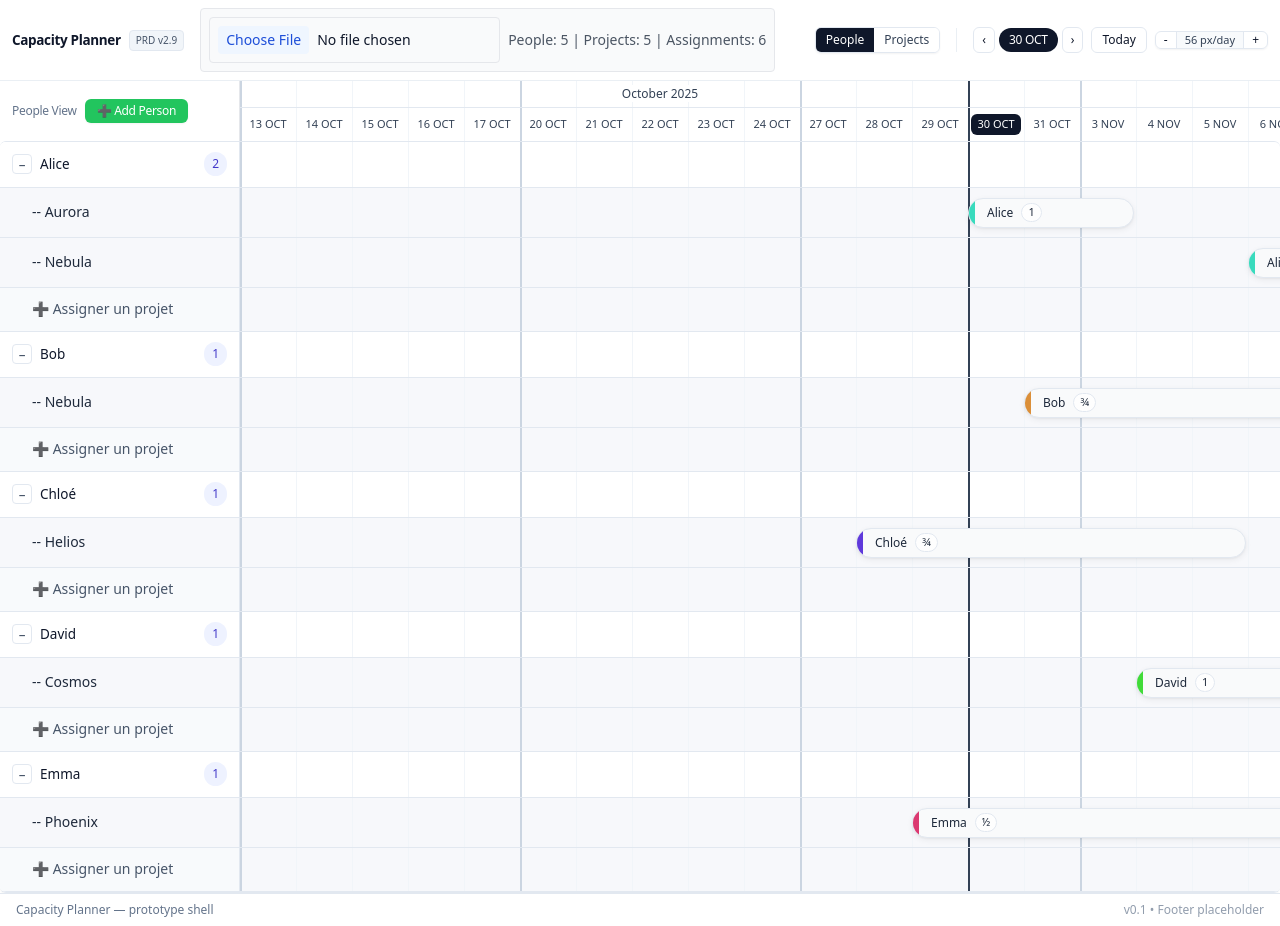
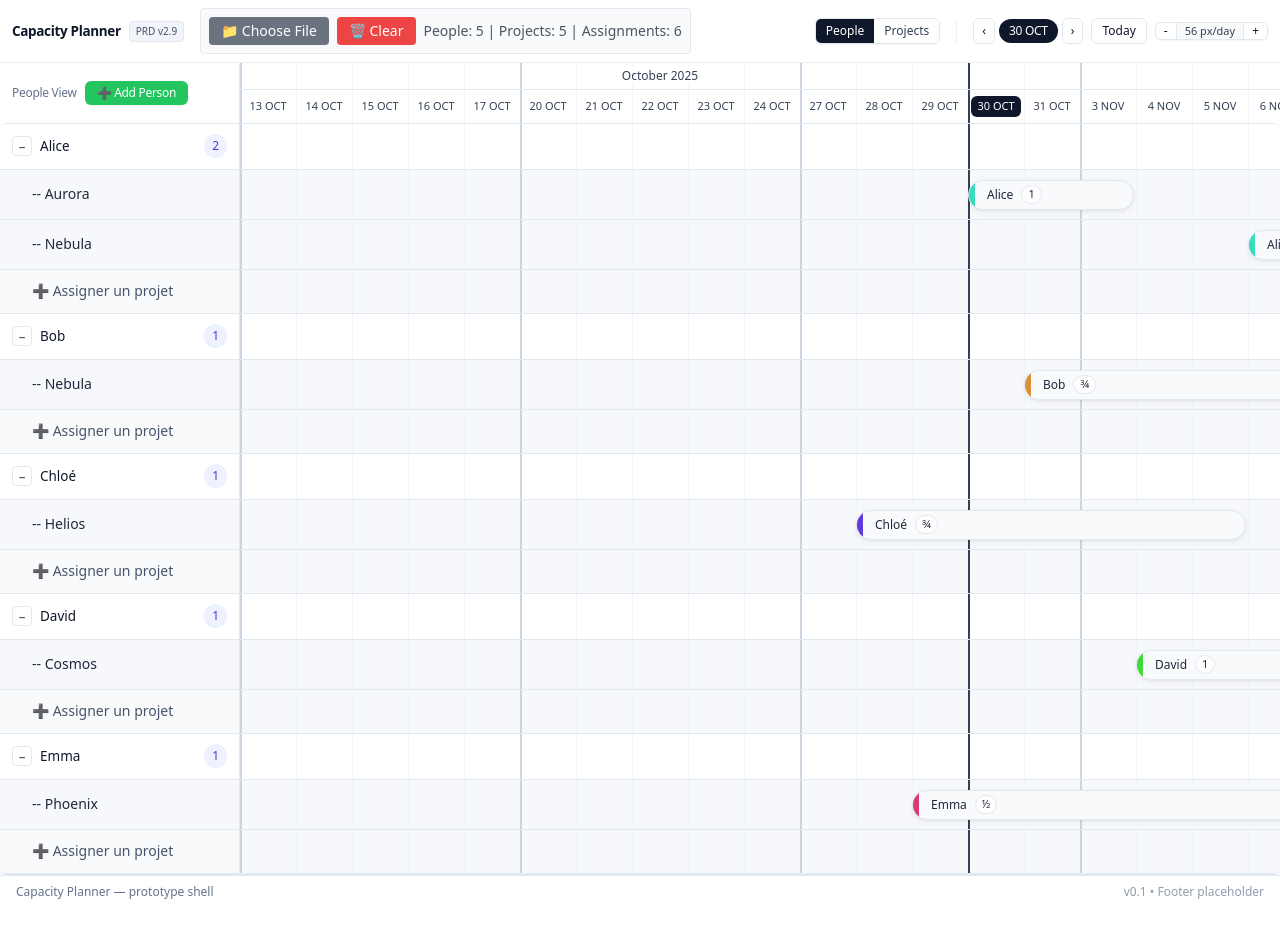
Before and after one commit to omniflow-oss/of-planner, a Nuxt app: page / in a window 1280 px wide. Both pictures are taken after a click on the button "📊 Load Sample". Shown: the top 926 px of the page. Built offline with nearby package versions, Linux system fonts and the light colour scheme.

Commit message:
customize upload input

```diff
--- a/components/DataManager.vue
+++ b/components/DataManager.vue
@@ -1,17 +1,23 @@
 <template>
   <div class="flex items-center gap-2 p-2 bg-gray-50 rounded border">
+    <!-- Hidden File Input -->
+    <input
+      ref="fileInput"
+      type="file"
+      accept=".json"
+      @change="handleFileSelect"
+      class="hidden"
+    />
 
-
-    <!-- File Input Container -->
-    <div class="flex items-center gap-2 p-2 bg-gray-50 rounded border">
-      <input
-        ref="fileInput"
-        type="file"
-        accept=".json"
-        @change="handleFileSelect"
-        class="text-sm file:mr-2 file:py-1 file:px-2 file:rounded file:border-0 file:text-sm file:bg-blue-50 file:text-blue-700 hover:file:bg-blue-100"
-      />
-    </div>
+    <!-- Custom File Input Button -->
+    <button
+      @click="triggerFileInput"
+      :disabled="loading"
+      class="px-3 py-1 text-sm bg-gray-500 text-white rounded hover:bg-gray-600 transition-colors disabled:opacity-50 disabled:cursor-not-allowed w-fit"
+      title="Upload JSON data file"
+    >
+      📁 Choose File
+    </button>
 
     <!-- Load Sample Data Button (only show when no data exists) -->
     <button
@@ -22,6 +28,17 @@
       title="Load sample data from /public/planner-data.json (5 people, 5 projects, 6 assignments)"
     >
       📊 Load Sample
+    </button>
+
+    <!-- Clear Data Button (only show when data exists but can't be reset) -->
+    <button
+      v-if="store.hasData && !store.canReset"
+      @click="clearAllData"
+      :disabled="loading"
+      class="px-3 py-1 text-sm bg-red-500 text-white rounded hover:bg-red-600 transition-colors disabled:opacity-50 disabled:cursor-not-allowed"
+      title="Clear all data (people, projects, assignments)"
+    >
+      🗑️ Clear
     </button>
 
      <!-- Reset Data Button (only show when data can be reset) -->
@@ -67,6 +84,10 @@ const store = usePlannerStore()
 const fileInput = ref<HTMLInputElement>()
 const loading = ref(false)
 
+const triggerFileInput = () => {
+  fileInput.value?.click()
+}
+
 const handleFileSelect = async (event: Event) => {
   const target = event.target as HTMLInputElement
   const file = target.files?.[0]
@@ -88,8 +109,6 @@ const handleFileSelect = async (event: Event) => {
 
     // Load data using store method (automatically refreshes)
     store.loadDataFromObject(data)
-
-    console.log(`Successfully loaded data from ${file.name}`)
 
   } catch (error) {
     console.error('Error loading JSON file:', error)
@@ -114,7 +133,6 @@ const loadSampleData = async () => {
 
   try {
     await store.loadDataFromJSON('planner-data.json')
-    console.log('Successfully loaded sample data from planner-data.json')
   } catch (error) {
     console.error('Error loading sample data:', error)
     alert('Failed to load sample data. Please check if planner-data.json exists in the public folder.')
@@ -127,7 +145,6 @@ const resetData = () => {
   const confirmed = confirm('Reset all changes back to the initially loaded data?')
   if (confirmed) {
     store.resetToInitialData()
-    console.log('Data reset to initial state')
   }
 }
 
@@ -135,7 +152,6 @@ const clearAllData = () => {
   const confirmed = confirm('Are you sure you want to clear all data? This action cannot be undone.')
   if (confirmed) {
     store.clearState()
-    console.log('All data cleared')
   }
 }
 
--- a/components/Timeline.vue
+++ b/components/Timeline.vue
@@ -420,7 +420,6 @@ function addNewProject() {
   }
 
   const newProject = store.createProject({ name: projectName.trim() })
-  console.log(`Created new project: ${newProject.name} (${newProject.id})`)
 }
 
 // Add new person function
@@ -436,7 +435,6 @@ function addNewPerson() {
   }
 
   const newPerson = store.createPerson({ name: personName.trim() })
-  console.log(`Created new person: ${newPerson.name} (${newPerson.id})`)
 }
 
 // Provide assignments ref to children (RowGroup) for lane computation
--- a/stores/usePlannerStore.ts
+++ b/stores/usePlannerStore.ts
@@ -19,7 +19,6 @@ function generateSequentialId(prefix: string, existingItems: { id: string }[]):
   }
 
   const newId = `${prefix}${maxNumber + 1}`
-  console.log(`Generated sequential ID: ${newId} (previous max: ${prefix}${maxNumber})`)
   return newId
 }
 
@@ -116,13 +115,11 @@ export const usePlannerStore = defineStore('planner', {
       this.view.selected_id = null
       this._initialData = null
       this.isDataModified = false
-      console.log('PlannerState cleared - all data emptied')
     },
 
     // Reset data to initial loaded state
     resetToInitialData() {
       if (!this._initialData) {
-        console.warn('No initial data available to reset to')
         return
       }
 
@@ -139,12 +136,6 @@ export const usePlannerStore = defineStore('planner', {
 
       // Reset modified flag
       this.isDataModified = false
-
-      console.log('Data reset to initial state:', {
-        people: this.people.length,
-        projects: this.projects.length,
-        assignments: this.assignments.length
-      })
     },
 
     // Load data from external JSON data object (for local file loading)
@@ -166,11 +157,6 @@ export const usePlannerStore = defineStore('planner', {
       // Reset modified flag after loading
       this.isDataModified = false
 
-      console.log('Data refreshed from local file:', {
-        people: this.people.length,
-        projects: this.projects.length,
-        assignments: this.assignments.length
-      })
     },
 
     // Load data from external JSON file
@@ -193,7 +179,6 @@ export const usePlannerStore = defineStore('planner', {
         // Reset modified flag after loading
         this.isDataModified = false
 
-        console.log(`Successfully loaded data from ${filename}`)
         return data
       } catch (error) {
         console.error('Error loading JSON data:', error)
@@ -224,7 +209,6 @@ export const usePlannerStore = defineStore('planner', {
       // Mark as not modified after download
       this.isDataModified = false
 
-      console.log(`Downloaded planner data as ${filename}`)
     }
   }
 })
```
